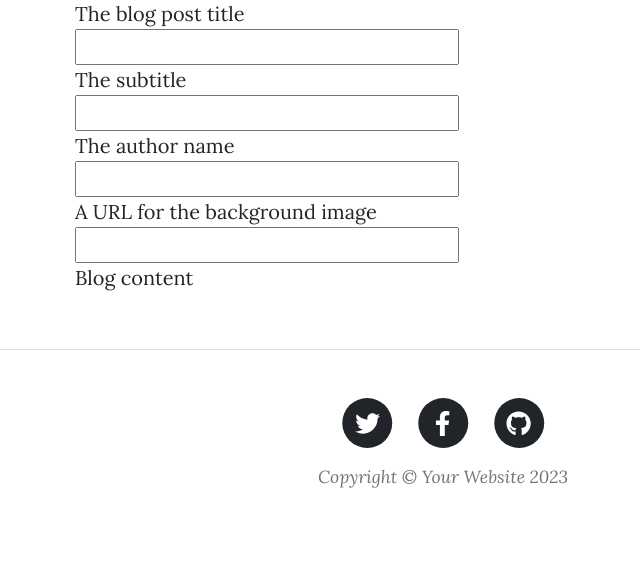
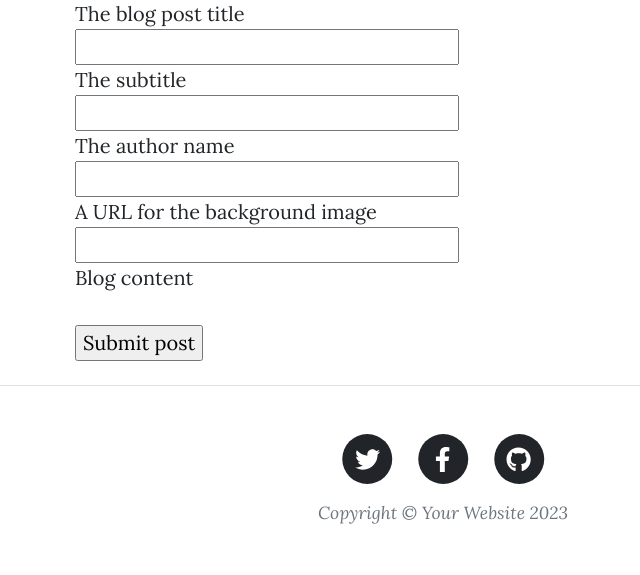
Before and after one commit to Greenhunk/Extension-of-blog-project, a Flask app: page /new-post in a window 1280 px wide. Shown: the part 613-1188 px from the top of the page, without its empty margins (197-837 px from the left). Before the commit the page ends 1101 px from the top, so only its background shows below. Run offline with Flask 3, Linux system fonts and the light colour scheme; some libraries are stand-ins or nearby versions.

Commit message:
Added function to create a new post using ckeditor

```diff
--- a/main.py
+++ b/main.py
@@ -1,4 +1,4 @@
-from flask import Flask, render_template, redirect, url_for
+from flask import Flask, render_template, redirect, url_for, request
 from flask_bootstrap import Bootstrap5
 from flask_sqlalchemy import SQLAlchemy
 from sqlalchemy.orm import DeclarativeBase, Mapped, mapped_column
@@ -7,7 +7,7 @@
 from wtforms import StringField, SubmitField
 from wtforms.validators import DataRequired, URL
 from flask_ckeditor import CKEditor, CKEditorField
-from datetime import date
+from datetime import date, datetime
 
 app = Flask(__name__)
 app.config['SECRET_KEY'] = '8BYkEfBA6O6donzWlSihBXox7C0sKR6b'
@@ -58,9 +58,21 @@
 
 
 # TODO: add_new_post() to create a new blog post
-@app.route('/new-post', methods=["GET", "POST"])
+@app.route('/new-post', methods=["POST", "GET"])
 def add_new_post():
     edit_form = PostForm()
+    if request.method == "POST":
+        new_blog = BlogPost(
+            title= request.form.get("title"),
+            subtitle= request.form.get("subtitle"),
+            date= datetime.now(),
+            body= request.form.get("ckeditor"),
+            author= request.form.get("author"),
+            img_url=request.form.get("URL"),
+        )
+        db.session.add(new_blog)
+        db.session.commit()
+        return redirect(url_for('get_all_posts'))
     return render_template("make-post.html", form = edit_form)
 
 
--- a/templates/make-post.html
+++ b/templates/make-post.html
@@ -46,6 +46,8 @@
             <br>
             {{ ckeditor.create() }}
           </p>
+<!--          <a href="{{ url_for('get_all_posts')}}" class="button">Submit button</a>-->
+          <input type="submit" value="Submit post">
         </form>
         {{ ckeditor.load() }}
         {{ ckeditor.config(name = 'body') }}
```
Also changed, not shown: instance/posts.db.
